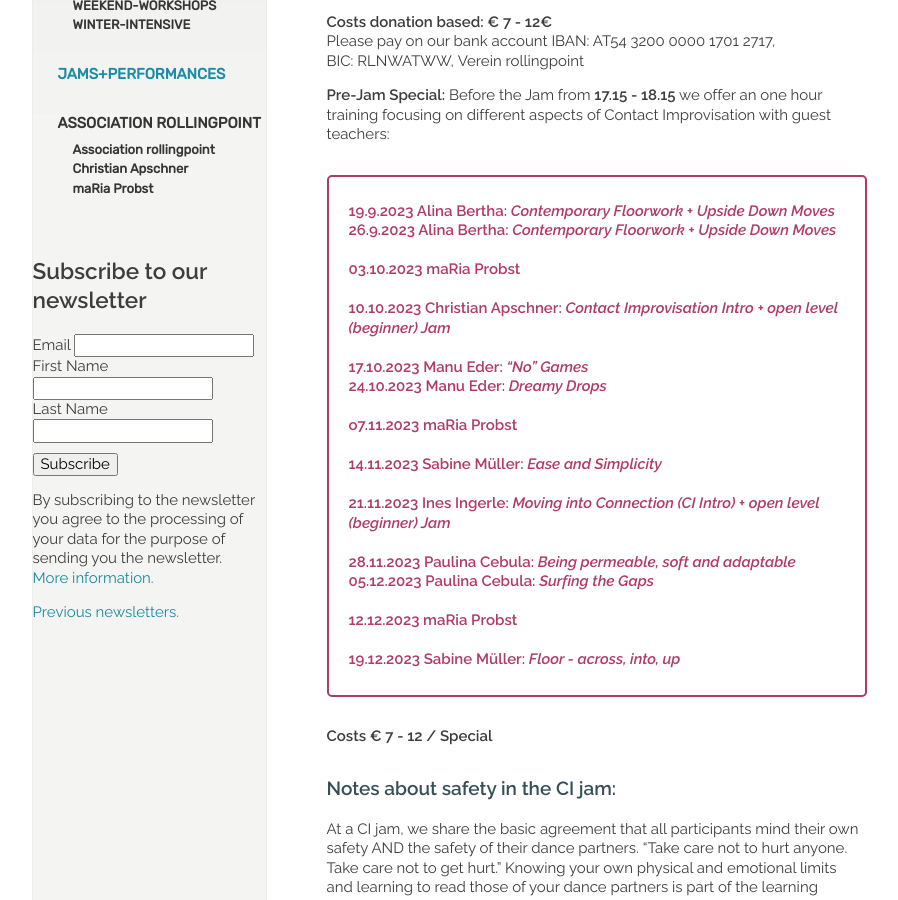
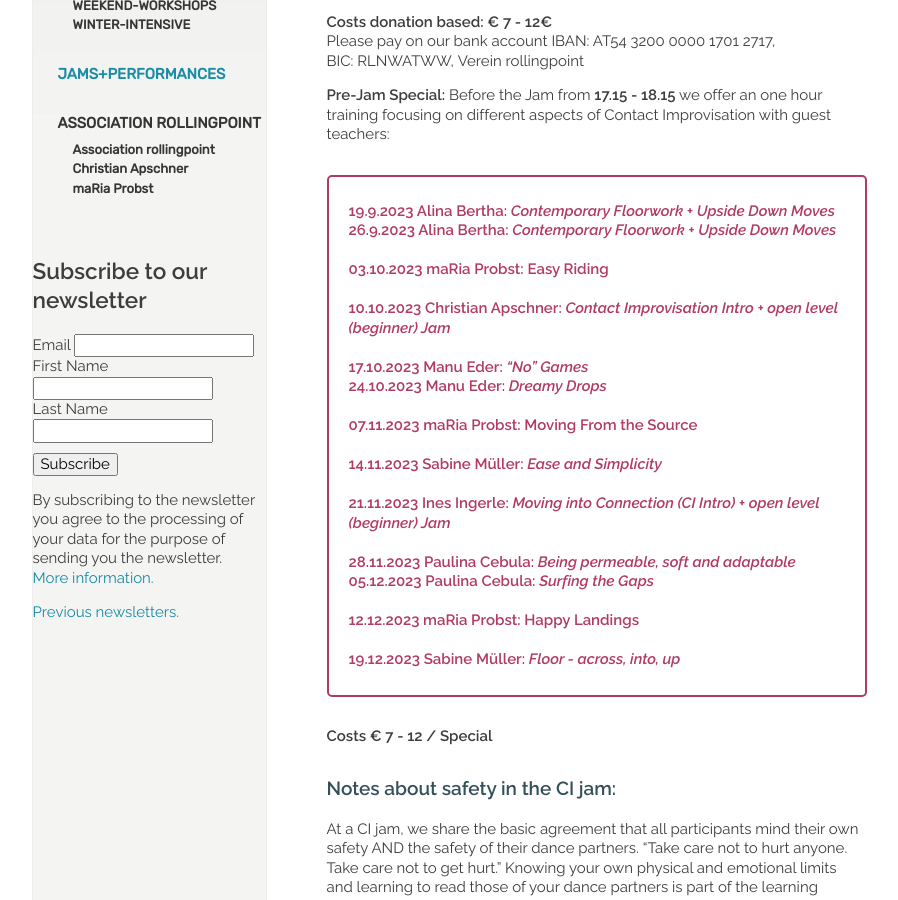
Before and after one commit to manulari/rollingpointat, a Jekyll site: the page built from _pages_en/en-jams.md, in a window 1280 px wide and 900 px high, scrolled down 348 px. Shown: the whole window, without its empty margins (152-1050 px from the left). Built offline with Jekyll 4.4.1, drawn with Linux system fonts in a browser that asks for light colours; comment, search, counter and statistics services are not loaded.

Commit message:
Update page (en) “en-jams”

```diff
--- a/_pages_en/en-jams.md
+++ b/_pages_en/en-jams.md
@@ -19,14 +19,14 @@ Please pay on our bank account IBAN: AT54 3200 0000 1701 2717, BIC: RLNWATWW,
 > **19.9.2023 Alina Bertha: *Contemporary Floorwork + Upside Down Moves***\
 > **26.9.2023 Alina Bertha: *Contemporary Floorwork + Upside Down Moves***\
 > \
-> **03.10.2023 maRia Probst**\
+> **03.10.2023 maRia Probst: Easy Riding**\
 > \
 > **10.10.2023 Christian Apschner: *Contact Improvisation Intro + open level (beginner) Jam***\
 > \
 > **17.10.2023 Manu Eder: *"No" Games***\
 > **24.10.2023 Manu Eder: *Dreamy Drops***\
 > \
-> **o7.11.2023 maRia Probst**\
+> **07.11.2023 maRia Probst: Moving From the Source**\
 > \
 > **14.11.2023 Sabine Müller: *Ease and Simplicity***\
 > \
@@ -35,7 +35,7 @@ Please pay on our bank account IBAN: AT54 3200 0000 1701 2717, BIC: RLNWATWW,
 > **28.11.2023 Paulina Cebula: *Being permeable, soft and adaptable***\
 > **05.12.2023 Paulina Cebula: *Surfing the Gaps***\
 > \
-> **12.12.2023 maRia Probst**\
+> **12.12.2023 maRia Probst: Happy Landings**\
 > \
 > **19.12.2023 Sabine Müller: *Floor - across, into, up***
 
```
